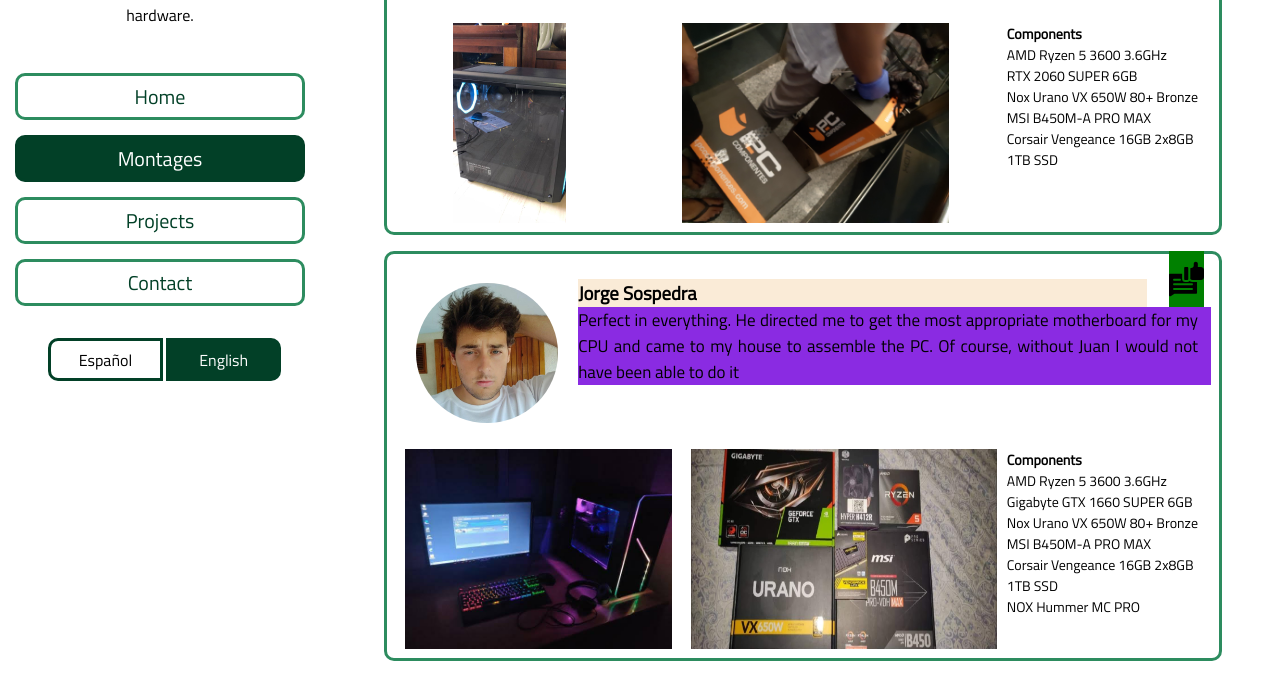
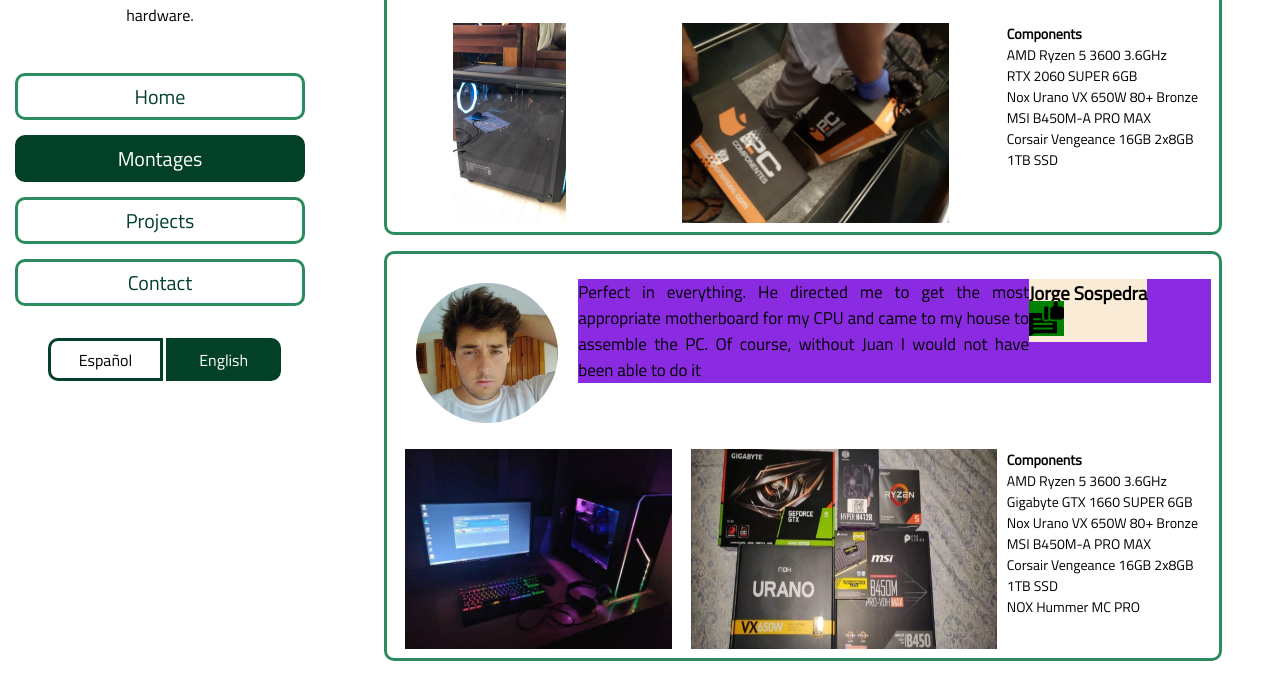
Before and after one commit to JuamBer/PaginaWebPersonal, a plain HTML site: page Eng/Montages.html in a window 1280 px wide. Shown: the part 337-1011 px from the top of the page. Drawn offline with Linux system fonts and the light colour scheme.

Commit message:
Add files via upload

```diff
--- a/css/Montajes.css
+++ b/css/Montajes.css
@@ -67,8 +67,7 @@
 
 }
 .ExperienciaGrande .Superior .TextoExperiencia .Nombre {
-    display: flex;
-    justify-content: space-between;
+    float: right;
 
     padding:0px;
     margin:0px;
```
